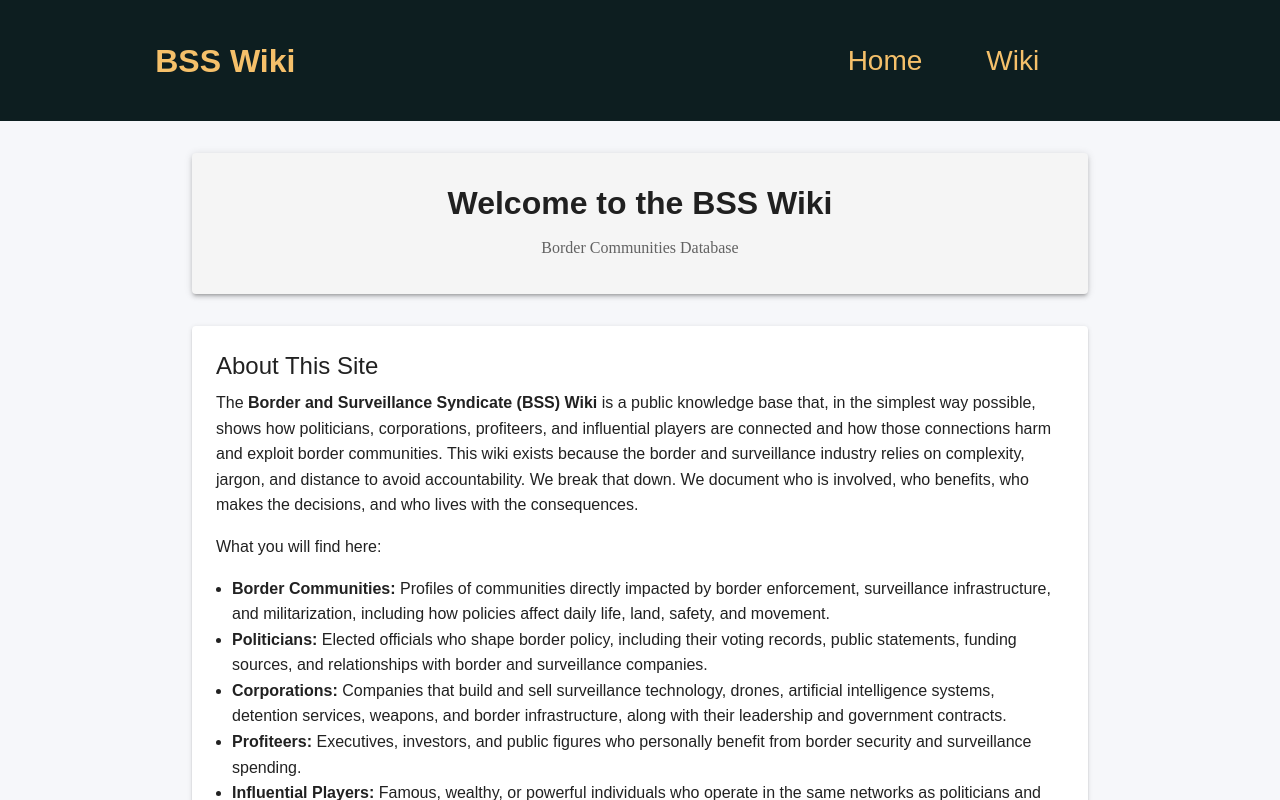
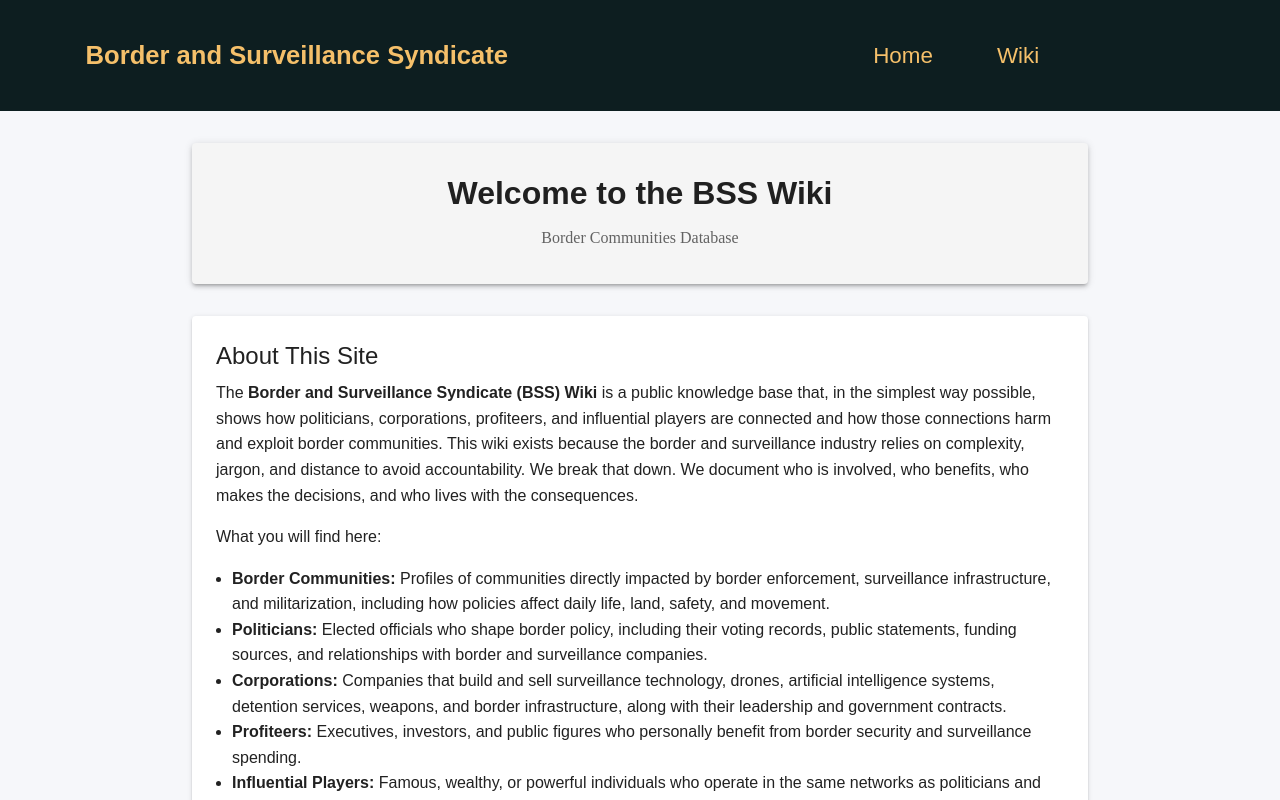
Before and after one commit to mdarmo/bss-wiki-site1, a React (Create React App) app in the folder client/: page / in a window 1280 px wide. Shown: the top 800 px of the page. Built offline with nearby package versions, Linux system fonts and the light colour scheme; no server answers.

Commit message:
ui changes

```diff
--- a/client/src/components/Navbar.jsx
+++ b/client/src/components/Navbar.jsx
@@ -6,28 +6,25 @@ const Navbar = () => {
     return (
         <AppBar position="static" sx={{ backgroundColor: '#0D1E20' }}>
             <Toolbar sx={{ justifyContent: 'space-between' }}>
-                <Button
-                    component={Link}
-                    to="/"
+                <Typography
+                    variant="h6"
                     sx={{
-                        fontSize: '2rem',
+                        fontSize: '1.6rem',
                         left: '10%',
+                        marginLeft: '5%',
+                        marginRight: '5%',
                         fontWeight: 'bold',
-                        textTransform: 'none',
-                        color: '#F5C06A',
-                        '&:hover': {
-                            backgroundColor: 'rgba(245, 192, 106, 0.1)'
-                        }
+                        color: '#F5C06A'
                     }}
                 >
-                    BSS Wiki
-                </Button>
+                    Border and Surveillance Syndicate
+                </Typography>
                 <Box sx={{ mr: '15%' }}>
                     <Button
                         component={Link}
                         to="/"
                         sx={{
-                            fontSize: '1.75rem',
+                            fontSize: '1.4rem',
                             py: 2,
                             px: 4,
                             color: '#F5C06A',
@@ -42,7 +39,7 @@ const Navbar = () => {
                         component={Link}
                         to="/wiki"
                         sx={{
-                            fontSize: '1.75rem',
+                            fontSize: '1.4rem',
                             py: 2,
                             px: 4,
                             color: '#F5C06A',
@@ -53,21 +50,6 @@ const Navbar = () => {
                     >
                         Wiki
                     </Button>
-                    {/* <Button
-                        component={Link}
-                        to="/map"
-                        sx={{
-                            fontSize: '1.3rem',
-                            py: 2,
-                            px: 4,
-                            color: '#F5C06A',
-                            '&:hover': {
-                                backgroundColor: 'rgba(245, 192, 106, 0.1)'
-                            }
-                        }}
-                    >
-                        Map
-                    </Button> */}
                 </Box>
             </Toolbar>
         </AppBar>
```
